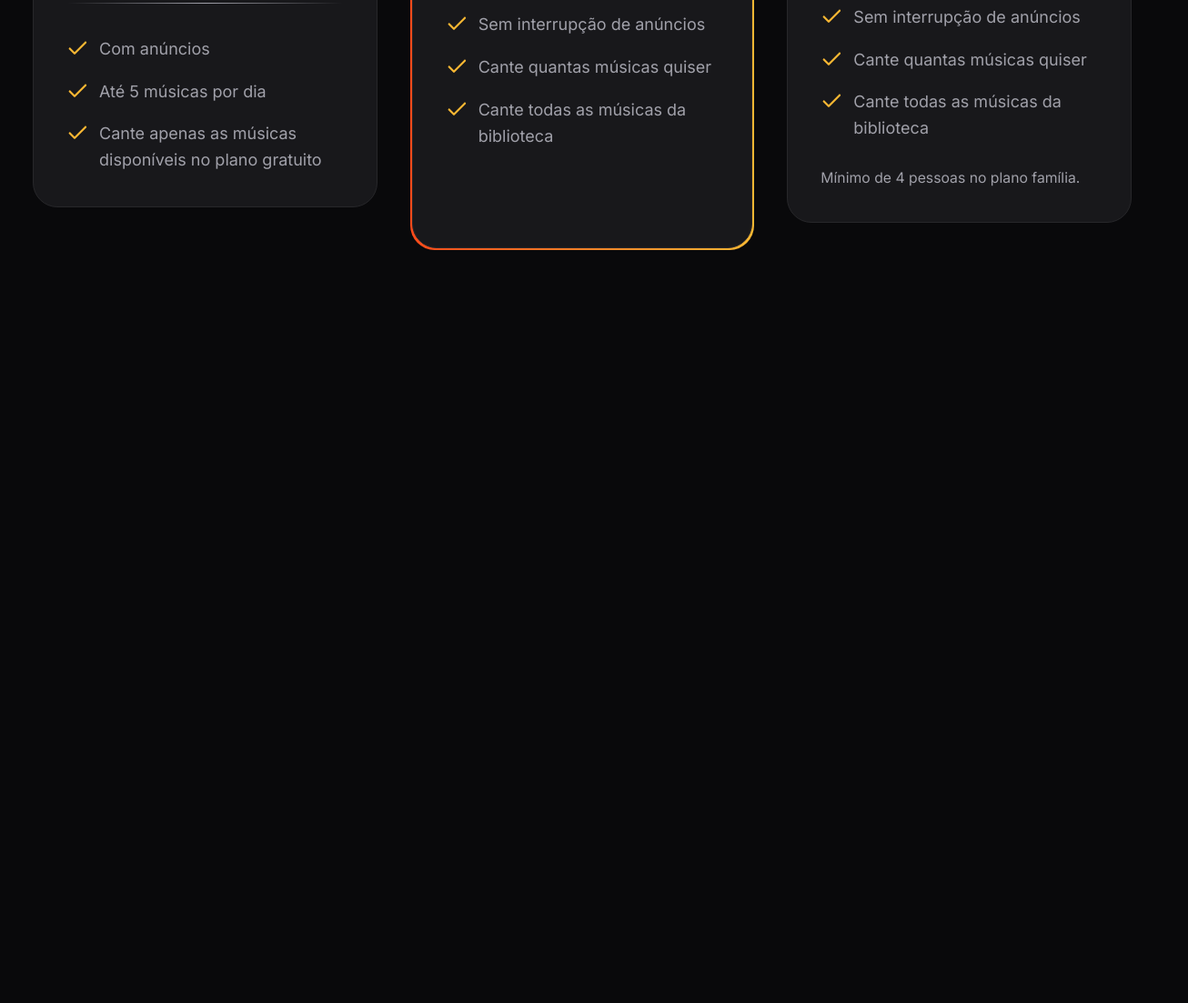
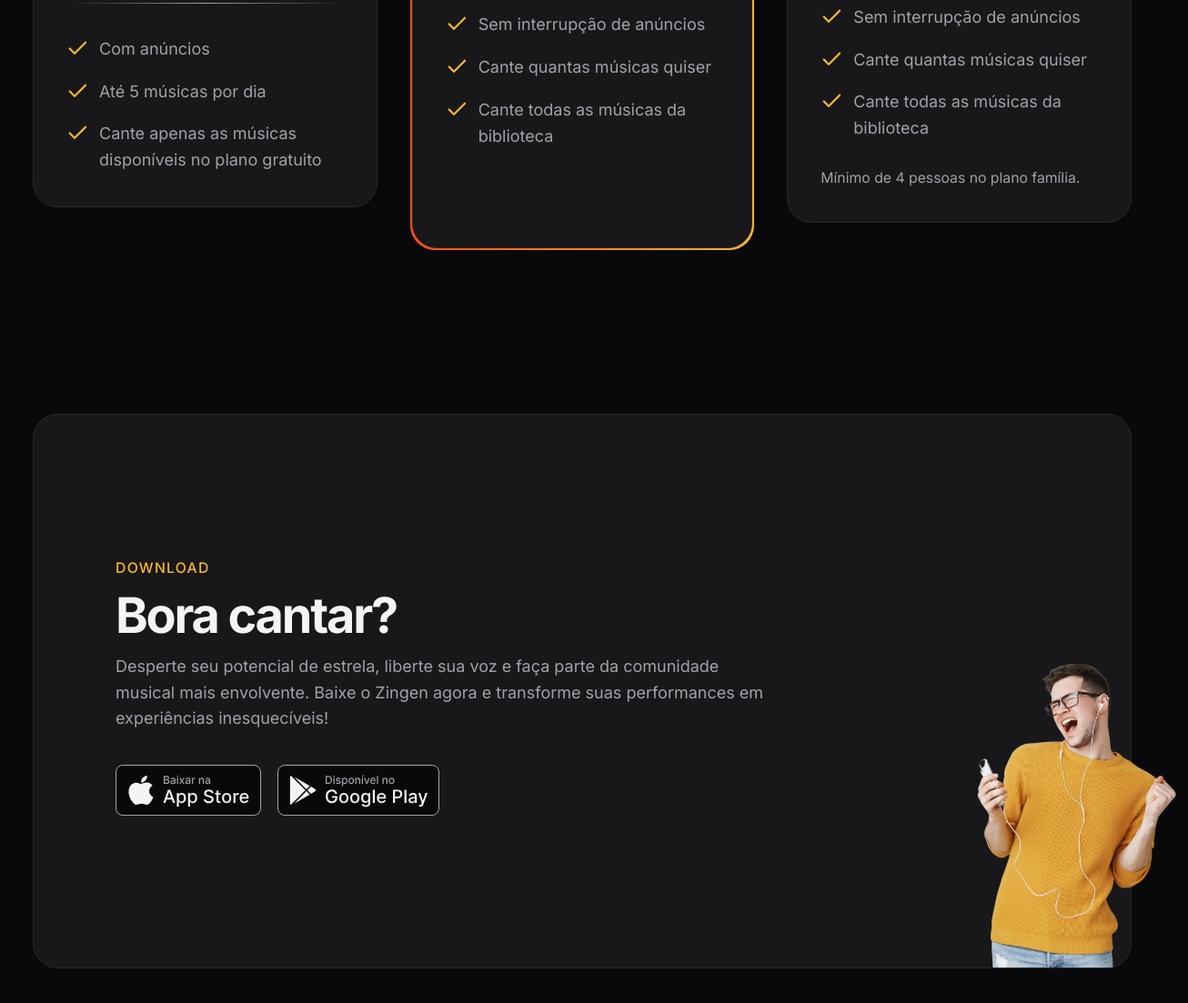
Before and after one commit to felipebalaminut/zingen, a plain HTML site: page index.html in a window 1280 px wide. Shown: the part 3578-4681 px from the top of the page at 91% size, 1306 px wide, since content can reach past the window. Before the commit the page ends 3943 px from the top, so only its background shows below. Drawn offline with Linux system fonts and the light colour scheme.

Commit message:
feat: add download section

```diff
--- a/index.html
+++ b/index.html
@@ -207,5 +207,41 @@
         </div>
       </div>
     </section>
+
+    <section id="download">
+      <div class="container py-xl">
+        <div class="card px-lg even-columns items-center">
+          <div>
+            <header>
+              <strong>Download</strong>
+              <h2>Bora cantar?</h2>
+            </header>
+            <p>
+              Desperte seu potencial de estrela, liberte sua voz e faça parte da
+              comunidade musical mais envolvente. Baixe o Zingen agora e
+              transforme suas performances em experiências inesquecíveis!
+            </p>
+
+            <div class="buttons flex gap-1">
+              <a href="#"
+                ><img
+                  src="assets/images/button-appstore.svg"
+                  alt="Baixar da Apple Store"
+              /></a>
+              <a href="#"
+                ><img
+                  src="assets/images/button-playstore.svg"
+                  alt="Baixar da Play Store"
+              /></a>
+            </div>
+          </div>
+
+          <img
+            src="assets/images/rapaz.png"
+            alt="homem de camisa laranja ouvindo músicas"
+          />
+        </div>
+      </div>
+    </section>
   </body>
 </html>
--- /dev/null
+++ b/styles/download.css
@@ -0,0 +1,32 @@
+#download {
+  & .card {
+    padding: 3rem 1.5rem 15rem;
+    position: relative;
+  }
+
+  & img[src*="rapaz"] {
+    width: 14.5rem;
+    position: absolute;
+    bottom: 0;
+    right: -3.5rem;
+  }
+
+  & .buttons {
+    flex-wrap: wrap;
+    margin-top: 2rem;
+  }
+
+  @media (width >= 80em) {
+    & .card {
+      padding: 8.75rem 5rem;
+
+      & > div:nth-child(1) {
+        max-width: 40rem;
+      }
+    }
+
+    & > img {
+      width: 29.125rem;
+    }
+  }
+}
--- a/styles/global.css
+++ b/styles/global.css
@@ -49,6 +49,8 @@ html {
   font-size: var(--fs-base);
   line-height: 1.6;
   color: var(--text-color-primary);
+
+  overflow-x: hidden;
 }
 
 body {
--- a/styles/index.css
+++ b/styles/index.css
@@ -9,3 +9,4 @@
 @import url(cards.css);
 @import url(features.css) (width >= 80rem);
 @import url(pricing.css);
+@import url(download.css);
```
Also changed, not shown: assets/images/button-appstore.svg (added), assets/images/button-playstore.svg (added).
